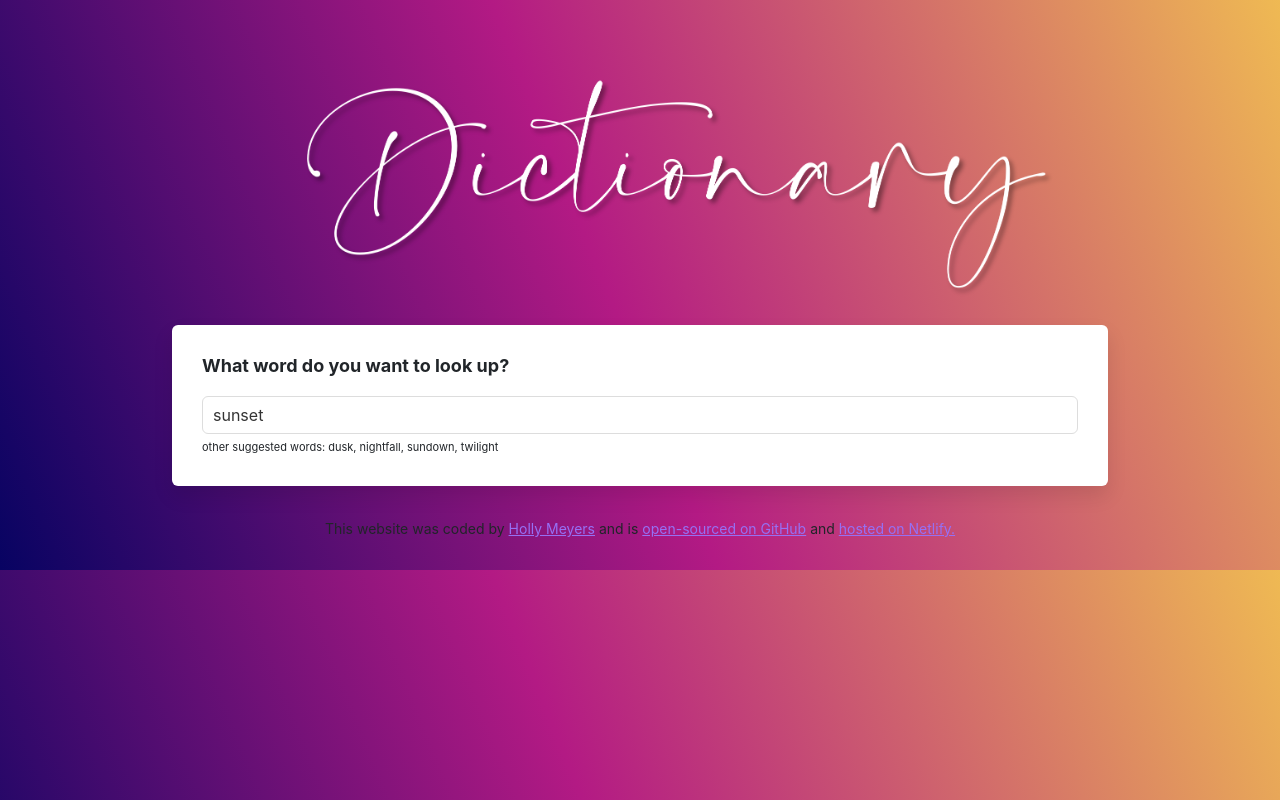
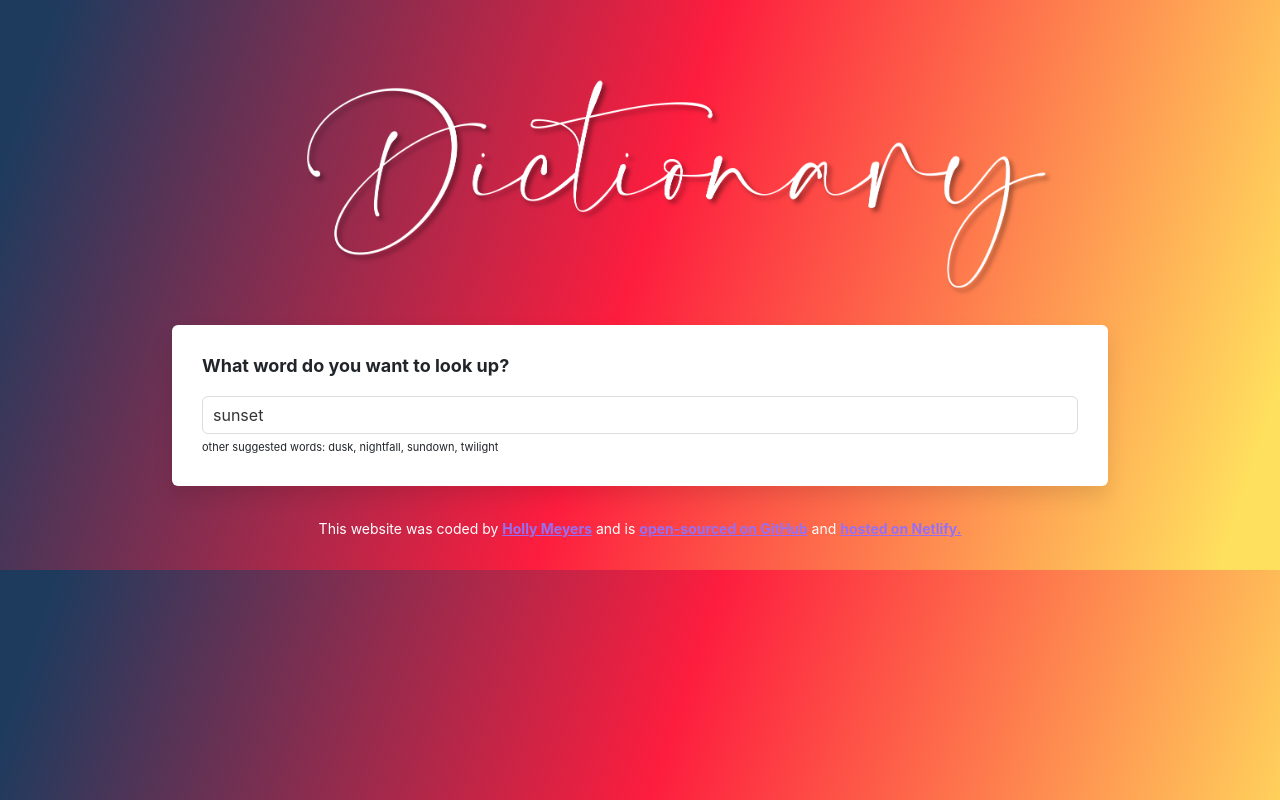
Before and after one commit to hmharris24/dictionary-project, a React (Create React App) app: page / in a window 1280 px wide. Built offline with nearby package versions, Linux system fonts and the light colour scheme; no server answers.

Commit message:
Changed gradient background

```diff
--- a/src/App.css
+++ b/src/App.css
@@ -1,14 +1,15 @@
 body {
   background: linear-gradient(
-    68.2deg,
-    rgb(7, 3, 98) -0.1%,
-    rgb(179, 26, 132) 47.7%,
-    rgb(239, 186, 83) 100.2%
+    108.5deg,
+    rgb(30, 59, 94) 4%,
+    rgb(253, 29, 62) 49.3%,
+    rgb(255, 224, 94) 96%
   );
 }
 
 a {
   color: #9670f4;
+  font-weight: bold;
 }
 
 .App {
@@ -29,6 +30,7 @@ a {
 }
 
 .App-footer {
+  color: white;
   text-align: center;
   margin: 30px 0;
 }
```
